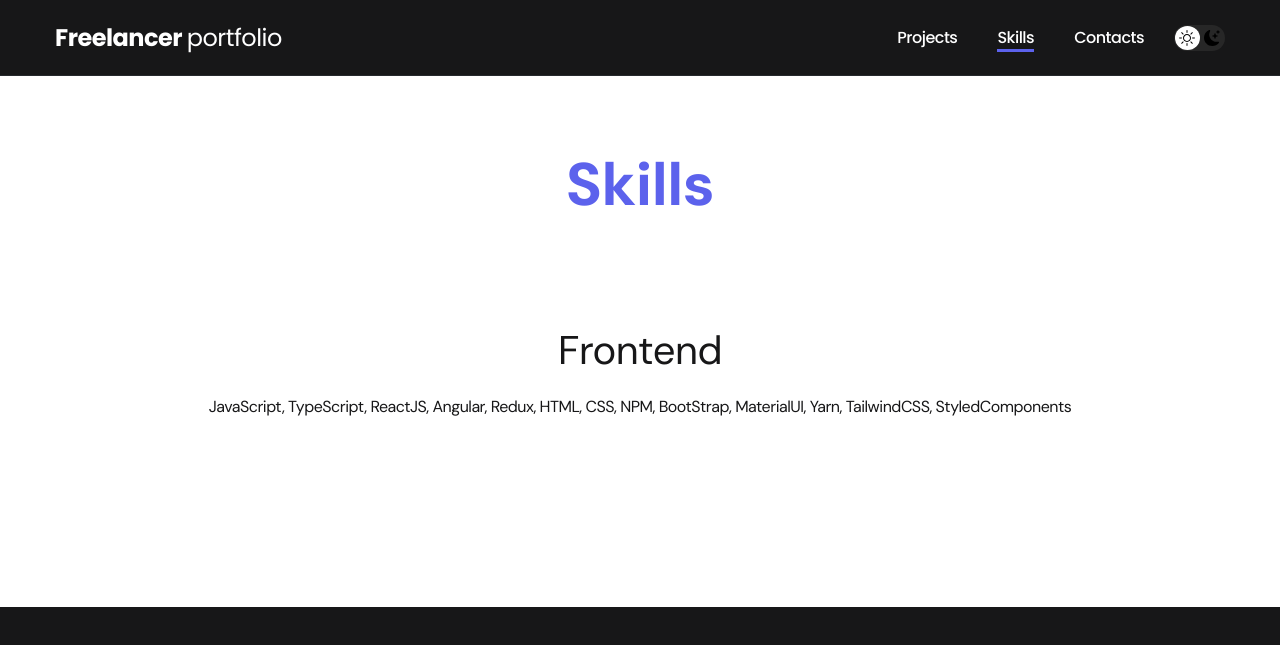
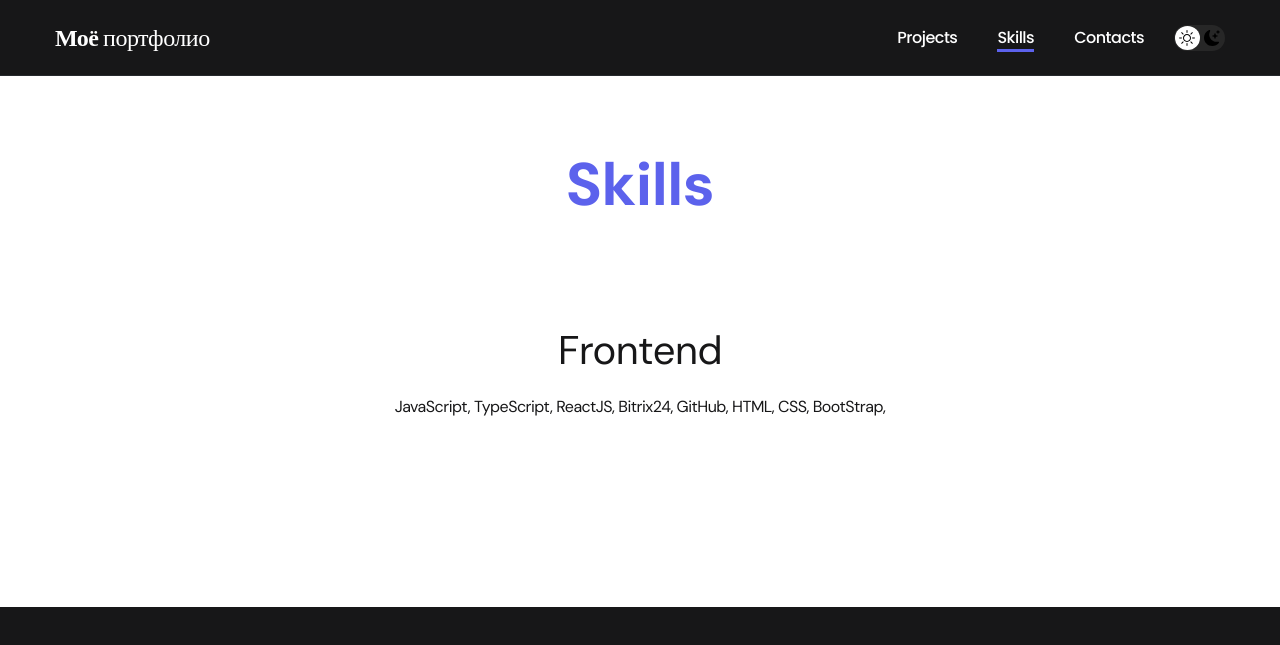
Before and after one commit to white14731/portfolio-artem, a plain HTML site: page skill.html in a window 1280 px wide. Shown: the top 645 px of the page. Drawn offline with Linux system fonts and the light colour scheme.

Commit message:
Update skill.html

```diff
--- a/skill.html
+++ b/skill.html
@@ -12,7 +12,7 @@
     <nav class="nav nav_adaptive_item">
         <div class="container">
             <div class="nav_roll">
-                <a href="index.html" class="logo"><strong>Freelancer </strong>portfolio</a>
+                <a href="index.html" class="logo"><strong>Моё </strong>портфолио</a>
 
                 <button class="dark-mode-btn">
                     <img class="dark-mode__icon" src="img/icons/Sun.svg" alt="light-mode">
@@ -32,7 +32,7 @@
                 <h1 class="title-1">Skills</h1>
                 <div class="content-list">
                     <h2 class="title-2">Frontend</h2>
-                    <p>JavaScript, TypeScript, ReactJS, Angular, Redux, HTML, CSS, NPM, BootStrap, MaterialUI, Yarn, TailwindCSS, StyledComponents</p>
+                    <p>JavaScript, TypeScript, ReactJS, Bitrix24, GitHub, HTML, CSS, BootStrap,</p>
                 </div>
     </main>
     <footer class="footer">
```
